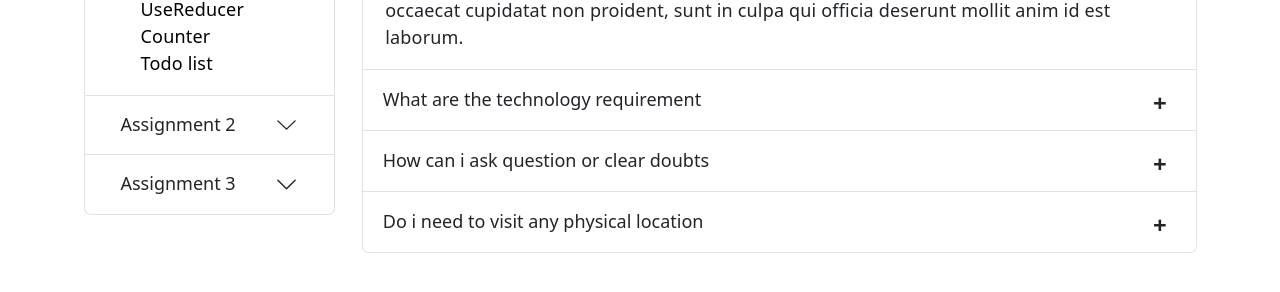
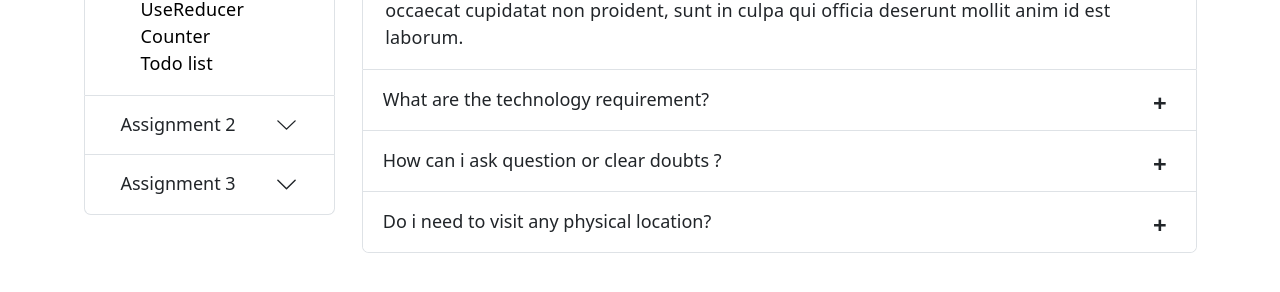
Before and after one commit to DevCodeYuvraj/React-Practice, a React app in the folder myapp/: page /Accordian in a window 1280 px wide. Shown: the part 190-482 px from the top of the page. Built offline with nearby package versions, Linux system fonts and the light colour scheme; the HTML template or start-up script is replaced by a standard one.

Commit message:
A0974:02 PM148 C14802i4:02 PM

```diff
--- a/myapp/src/components/Accordian.jsx
+++ b/myapp/src/components/Accordian.jsx
@@ -16,7 +16,7 @@ function AlwaysOpenExample() {
         </Accordion.Body>
       </Accordion.Item>
       <Accordion.Item eventKey="1">
-        <Accordion.Header>What are the technology requirement</Accordion.Header>
+        <Accordion.Header>What are the technology requirement?</Accordion.Header>
         <Accordion.Body>
           Lorem ipsum dolor sit amet, consectetur adipiscing elit, sed do
           eiusmod tempor incididunt ut labore et dolore magna aliqua. Ut enim ad
@@ -28,7 +28,7 @@ function AlwaysOpenExample() {
         </Accordion.Body>
       </Accordion.Item>
       <Accordion.Item eventKey="2">
-        <Accordion.Header>How can i ask question or clear doubts</Accordion.Header>
+        <Accordion.Header>How can i ask question or clear doubts ?</Accordion.Header>
         <Accordion.Body>
           Lorem ipsum dolor sit amet, consectetur adipiscing elit, sed do
           eiusmod tempor incididunt ut labore et dolore magna aliqua. Ut enim ad
@@ -40,7 +40,7 @@ function AlwaysOpenExample() {
         </Accordion.Body>
       </Accordion.Item>
       <Accordion.Item eventKey="3">
-        <Accordion.Header>Do i need to visit any physical location</Accordion.Header>
+        <Accordion.Header>Do i need to visit any physical location?</Accordion.Header>
         <Accordion.Body>
           Lorem ipsum dolor sit amet, consectetur adipiscing elit, sed do
           eiusmod tempor incididunt ut labore et dolore magna aliqua. Ut enim ad
```
